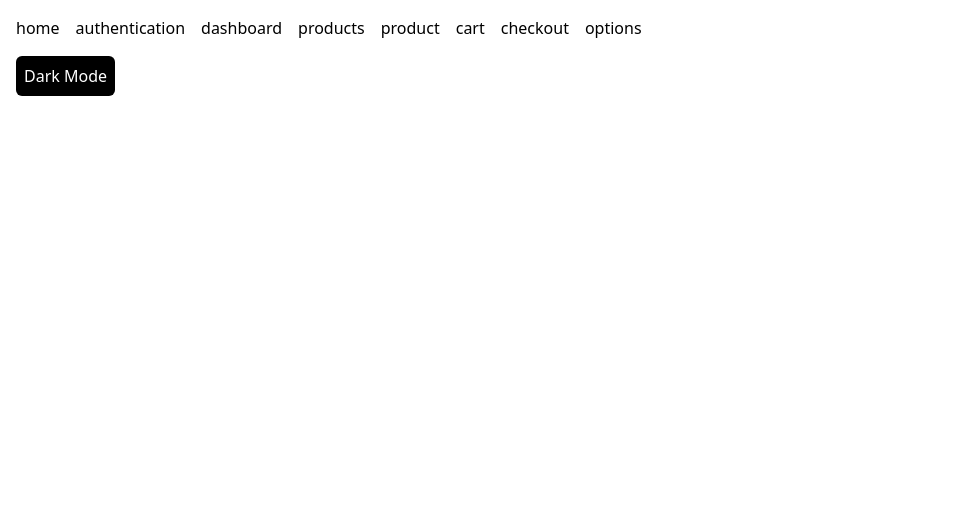
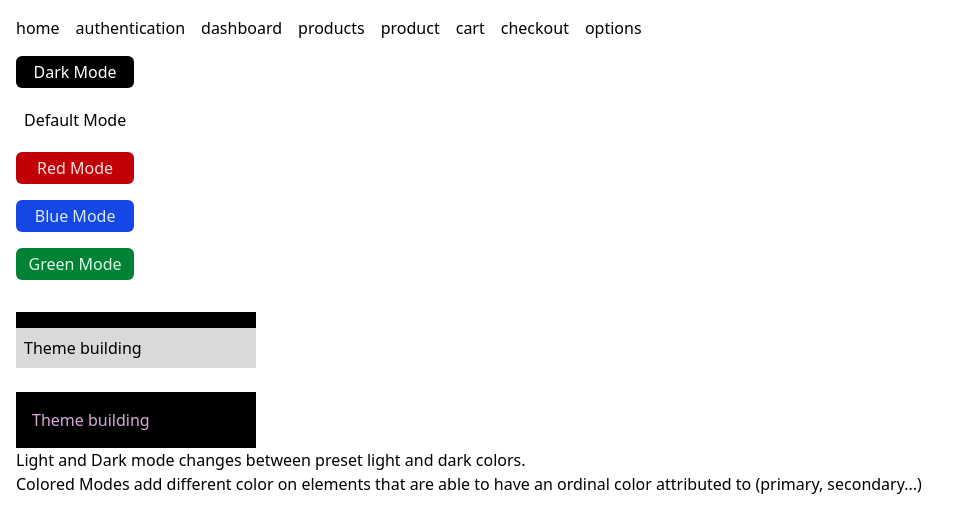
Before and after one commit to pedrovanzo/react-shop, a React (Vite) app: page / in a window 1280 px wide. Shown: the top 532 px of the page, without its empty margins (0-969 px from the left). Built offline with nearby package versions, Linux system fonts and the light colour scheme.

Commit message:
Adds different theme options

```diff
--- a/src/App.css
+++ b/src/App.css
@@ -6,6 +6,9 @@ body {
 @theme {
   --color-default: oklch(0% 0 0);
   --color-contrast: oklch(100% 0 0);
+
+  --color-primary: black;
+  --color-secondary: rgb(216, 168, 216);
 }
 [data-theme="light"] {
   --color-default: oklch(0% 0 0);
@@ -21,6 +24,21 @@ body {
   --color-default: oklch(87.5% 0 0);
   --color-contrast: oklch(15% 0 0);
 }
+/* RED THEME */
+[data-theme-ordinal="red"] {
+  --color-primary: oklch(62.80% 0.258 29.23);
+  --color-secondary: oklch(95.53% 0.009 17.31);
+}
+/* BLUE THEME */
+[data-theme-ordinal="blue"] {
+  --color-primary: oklch(38.21% 0.265 264.05);
+  --color-secondary: oklch(89.44% 0.027 285.84);
+}
+/* GREEN THEME */
+[data-theme-ordinal="green"] {
+  --color-primary: oklch(51.98% 0.177 142.50);
+  --color-secondary: oklch(93.59% 0.032 145.31);
+}
 @media (prefers-color-scheme: dark) {
   :root {
     --color-default: oklch(87.5% 0 0);
--- a/src/App.tsx
+++ b/src/App.tsx
@@ -15,6 +15,9 @@ function App() {
     console.log(theme)
     setTheme((prevTheme) => (prevTheme === 'light' ? 'dark' : 'light'))
   }
+  const insertOrdinalTheme = (theme: any) => {
+    document.documentElement.setAttribute('data-theme-ordinal', theme)
+  }
   return (
     <>
       <nav className='mb-4'>
@@ -29,9 +32,28 @@ function App() {
           <li>options</li>
         </ul>
       </nav>
-      <button className='text-contrast bg-default p-2 rounded-md' onClick={toggleTheme}>
-        {theme === 'light' ? 'Dark' : 'Light'} Mode
-      </button>
+      <div className='my-2 flex flex-col gap-4 w-fit'>
+        <button className='p-2 rounded-md leading-none text-contrast bg-default' onClick={toggleTheme}>{theme === 'light' ? 'Dark' : 'Light'} Mode</button>
+        <button className='p-2 rounded-md leading-none bg-contrast text-default' onClick={()=>insertOrdinalTheme('null')}>Default Mode</button>
+        <button className='p-2 rounded-md leading-none bg-red-700 text-red-100' onClick={()=>insertOrdinalTheme('red')}>Red Mode</button>
+        <button className='p-2 rounded-md leading-none bg-blue-700 text-blue-100' onClick={()=>insertOrdinalTheme('blue')}>Blue Mode</button>
+        <button className='p-2 rounded-md leading-none bg-green-700 text-green-100' onClick={()=>insertOrdinalTheme('green')}>Green Mode</button>
+      </div>
+      <br />
+      <div className='w-60 bg-primary/15'>
+        <div className='w-full p-2 bg-primary'></div>
+        <div className='p-2 text-default'>Theme building</div>
+      </div>
+      <br />
+      <div className='w-60 bg-primary/15'>
+        <div className='w-full p-2 bg-primary'>
+        <div className='p-2 text-secondary'>Theme building</div>
+        </div>
+      </div>
+      <p className='text-default'>
+        Light and Dark mode changes between preset light and dark colors.<br />
+        Colored Modes add different color on elements that are able to have an ordinal color attributed to (primary, secondary...)
+      </p>
     </>
   )
 }
```
